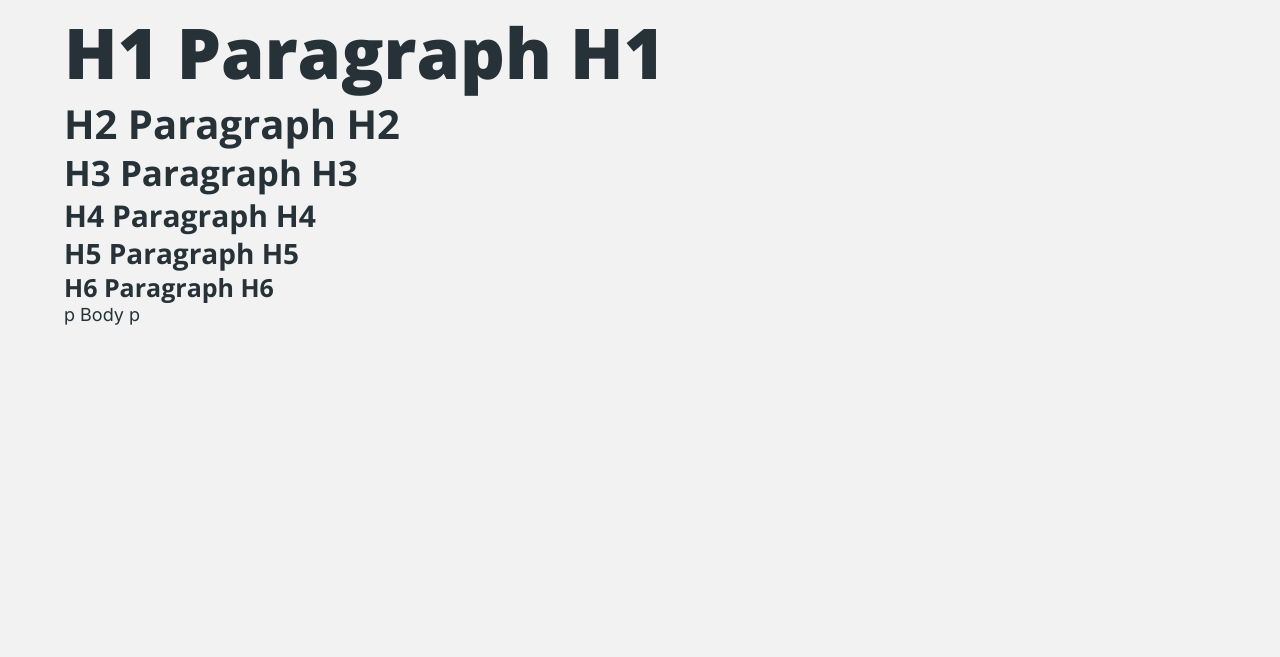
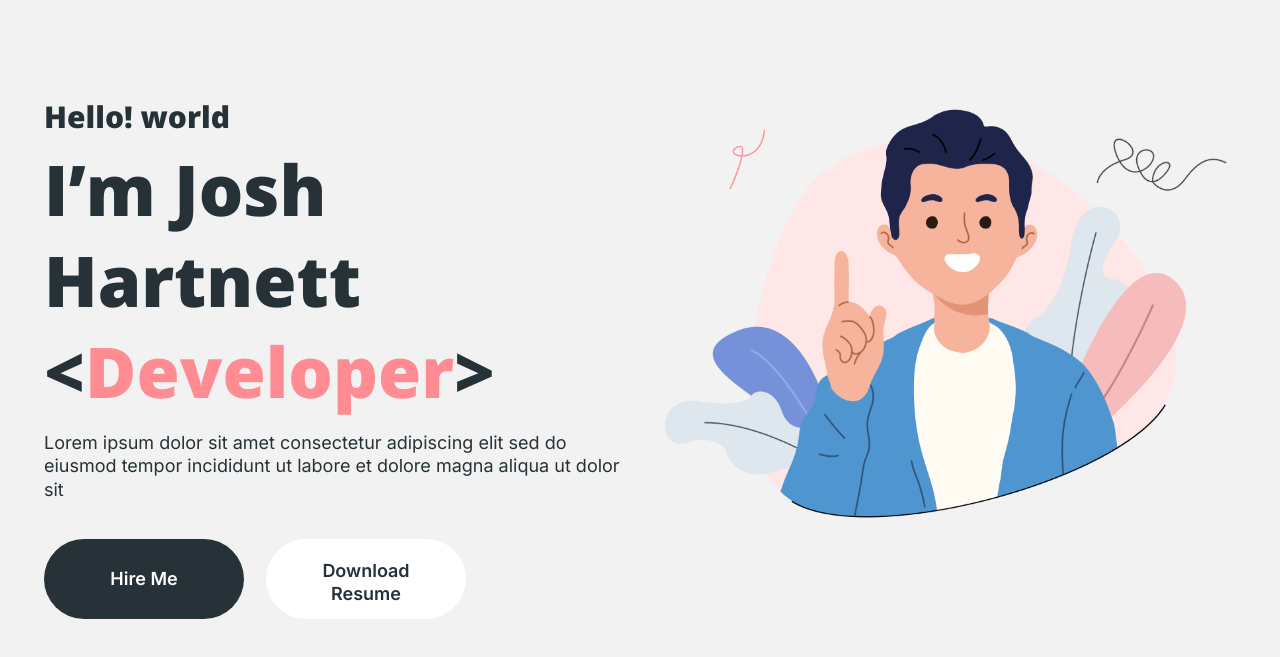
Before and after one commit to JofyMe/pet-js-projects, a website: page src/index.html in a window 1280 px wide. Shown: the part 93-750 px from the top of the page. Drawn offline with nearby package versions, Linux system fonts and the light colour scheme; files that its build step writes are made by us from their sources; a small style sheet from the web is missing.

Commit message:
[V002] Create Hero block and adapting it

```diff
--- a/src/index.html
+++ b/src/index.html
@@ -58,7 +58,7 @@
                 <a href="#" class="header__link">Resume</a>
               </li>
             </ul>
-            <button class="header__chat">
+            <button class="header__button button__white">
               Let’s Chat
               <img src="images/template/chat.png" alt="" />
             </button>
@@ -75,13 +75,18 @@
             data-aos="fade-up"
             data-aos-duration="2000"
           >
-            <h1>H1 Paragraph H1</h1>
-            <h2>H2 Paragraph H2</h2>
-            <h3>H3 Paragraph H3</h3>
-            <h4>H4 Paragraph H4</h4>
-            <h5>H5 Paragraph H5</h5>
-            <h6>H6 Paragraph H6</h6>
-            <p>p Body p</p>
+            <div class="hero__text">
+              <h4 class="hero__subtitle">Hello! world</h4>
+              <h1 class="hero__title">I’m Josh Hartnett &lt;<span>Developer</span>&gt;</h1>
+              <p class="hero__desc">Lorem ipsum dolor sit amet consectetur adipiscing elit sed do eiusmod tempor incididunt ut labore et dolore magna aliqua ut dolor sit</p>
+              <div class="hero__buttons">
+                <button class="hero__button button__black">Hire Me</button>
+                <button class="hero__button button__white">Download Resume</button>
+              </div>
+            </div>
+            <div class="hero__img">
+              <img src="images/template/hero/main.png" alt="" />
+            </div>
           </div>
         </section>
       </main>
--- a/src/sass/components/template/header.scss
+++ b/src/sass/components/template/header.scss
@@ -50,10 +50,14 @@
         }
       }
 
-      .header__chat {
+      .header__button {
         display: flex;
         justify-content: center;
         align-items: center;
+
+        @media screen and (max-width: $bp-large) {
+          margin: 0 auto;
+        }
 
         img {
           width: 22px;
--- a/src/sass/default.scss
+++ b/src/sass/default.scss
@@ -33,7 +33,7 @@ section {
   }
 
   &:first-child {
-    margin: 0 auto;
+    margin: 5% auto;
   }
 }
 
@@ -56,13 +56,13 @@ li {
   height: $height-header;
 
   @media screen and (max-width: $bp-large) {
-    height: $height-header * 0.9;
+    height: $height-header * 0.8;
   }
   @media screen and (max-width: $bp-medium) {
-    height: $height-header * 0.8;
+    height: $height-header * 0.7;
   }
   @media screen and (max-width: $bp-small) {
-    height: $height-header * 0.7;
+    height: $height-header * 0.6;
   }
 }
 
@@ -128,12 +128,29 @@ a {
 button {
   width: 200px;
   height: 80px;
-  background: $white;
   border-radius: 70px;
   border: 0;
   padding: 20px 40px 20px;
   font-family: $secondary-font;
   @include font(18px, 600, $text-color);
+
+  &.button__white {
+    background: $white;
+    color: $primary-color;
+    &:hover {
+      background: $primary-color;
+      color: $white;
+    }
+  }
+  &.button__black {
+    background: $primary-color;
+    color: $white;
+    &:hover {
+      background: $white;
+      color: $primary-color;
+      border: 2px solid $primary-color;
+    }
+  }
 }
 
 h1,
@@ -147,6 +164,6 @@ p,
 button {
   transition: all 0.3s;
   span {
-    color: $warning-color;
+    color: $secondary-color;
   }
 }
--- /dev/null
+++ b/src/sass/index.scss
@@ -0,0 +1,70 @@
+@import "variables.scss";
+
+#hero {
+  .hero {
+  }
+}
+
+#hero {
+  background-color: hsba(28, 6%, 96%, 1);
+  .hero {
+    display: grid;
+    grid-template-columns: repeat(2, 1fr);
+    grid-template-rows: 1fr;
+    grid-template-columns: 50% 50%;
+    grid-column-gap: 40px;
+    justify-content: center;
+    align-items: center;
+
+    @media screen and (max-width: $bp-large) {
+      display: flex;
+      flex-wrap: wrap-reverse;
+    }
+
+    &__text {
+      width: 100%;
+      .hero__subtitle {
+        font-weight: 800;
+      }
+      .hero__title {
+        margin-top: 8px;
+        span {
+          color: $secondary-color;
+        }
+        @media screen and (max-width: $bp-small) {
+          font-size: 40px;
+          line-height: 48px;
+        }
+      }
+      .hero__desc {
+        margin-top: 14px;
+      }
+      .hero__buttons {
+        display: flex;
+        align-self: center;
+        margin-top: 38px;
+        .hero__button {
+          &:last-child {
+            margin-left: 22px;
+          }
+        }
+        @media screen and (max-width: $bp-large) {
+          display: grid;
+          .hero__button {
+            width: 100%;
+            &:last-child {
+              margin-left: 0px;
+              margin-top: 22px;
+            }
+          }
+        }
+      }
+    }
+    &__img {
+      width: 100%;
+      img {
+        width: 100%;
+      }
+    }
+  }
+}
--- a/src/sass/main.scss
+++ b/src/sass/main.scss
@@ -8,5 +8,7 @@
 
 //PAGES
 
+@import "index.scss";
+
 //FOOTER
 @import "components/template/footer.scss";
--- a/src/sass/variables.scss
+++ b/src/sass/variables.scss
@@ -24,7 +24,7 @@ $background-color: $light-color;
 $text-color: $primary-color;
 $header-color: $light-color;
 $link-color: $text-color;
-$link-color-hover: $warning-color;
+$link-color-hover: $secondary-color;
 $border-color: #ced4da;
 
 //?BREAK POINTS
```
Also changed, not shown: docs/index.html (+13 -8 lines), docs/css/components/template/header.css, docs/css/default.css, docs/css/index.css (added), docs/css/main.css, docs/images/template/hero/main.png (added), src/images/template/hero/main.png (added).
